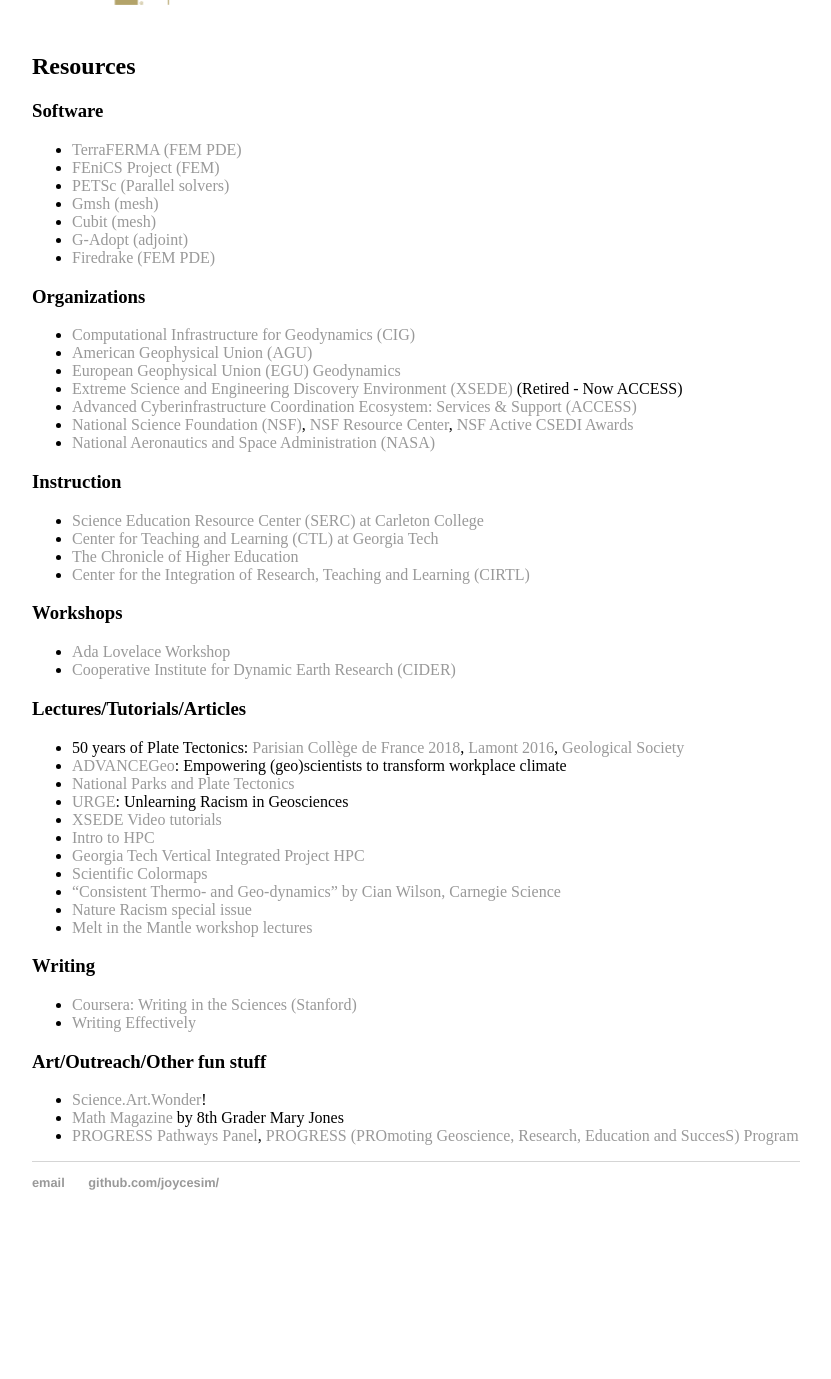
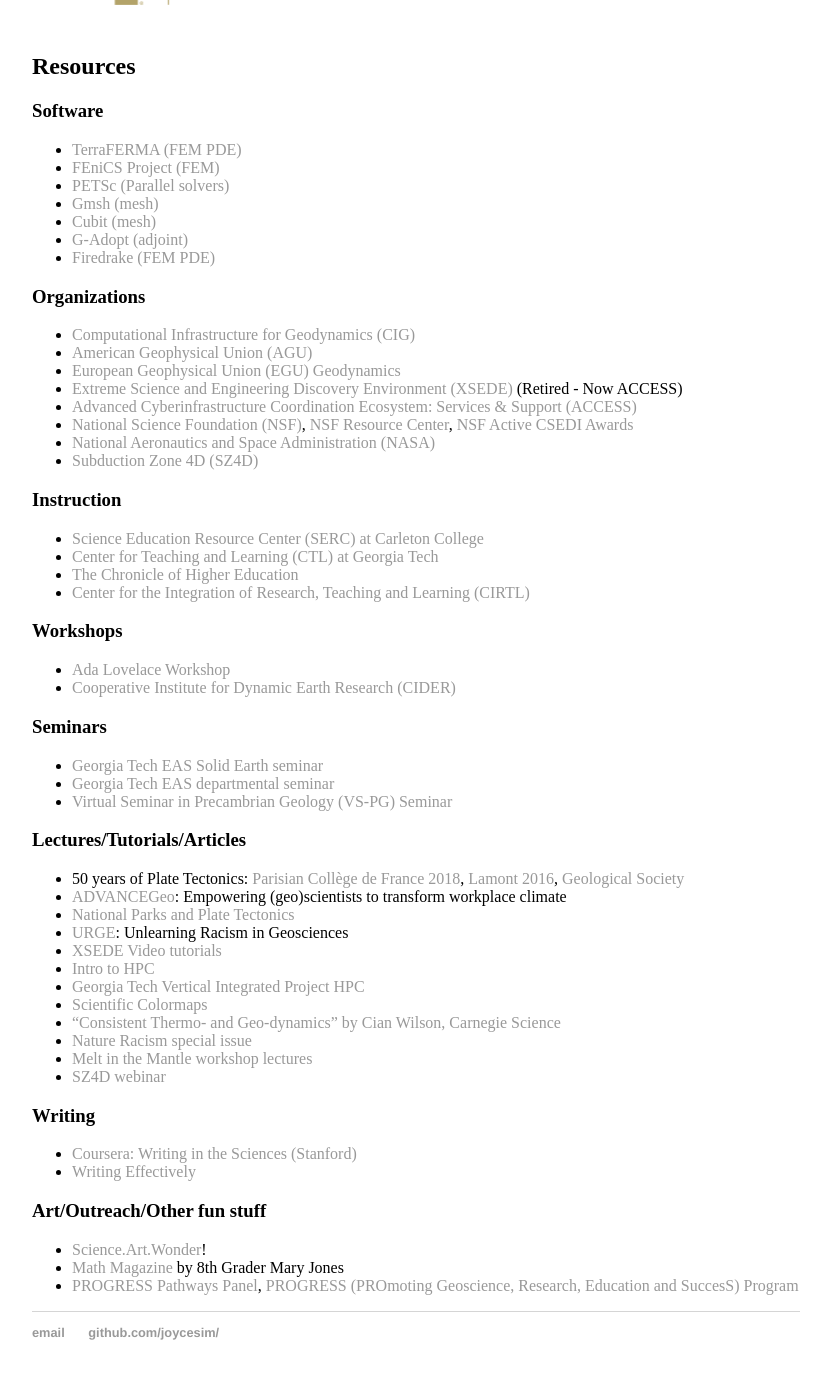
Before and after one commit to joycesim/joycesim.github.io, a Jekyll site: the page built from research/index.md, in a window 1280 px wide and 1400 px high, scrolled down 6249 px. Shown: the top 1379 px of the window, without its empty margins (224-1055 px from the left). Built offline with Jekyll 4.4.1, drawn with Linux system fonts in a browser that asks for light colours; before the commit the page ends 7499 px from its top, so only the background shows below that.

Commit message:
Update index.md

```diff
--- a/research/index.md
+++ b/research/index.md
@@ -126,6 +126,7 @@
 * [Advanced Cyberinfrastructure Coordination Ecosystem: Services & Support (ACCESS)](https://access-ci.org/)
 * [National Science Foundation (NSF)](https://www.nsf.gov/), [NSF Resource Center](https://nsfpolicyoutreach.com/resource-center/), [NSF Active CSEDI Awards](https://www.nsf.gov/awardsearch/advancedSearchResult?PIId=&PIFirstName=&PILastName=&PIOrganization=&PIState=&PIZip=&PICountry=&ProgOrganization=&ProgEleCode=1585&BooleanElement=All&ProgRefCode=&BooleanRef=All&Program=&ProgOfficer=&Keyword=&AwardNumberOperator=&AwardAmount=&AwardInstrument=&ActiveAwards=true&OriginalAwardDateOperator=&StartDateOperator=&ExpDateOperator=)
 * [National Aeronautics and Space Administration (NASA)](https://www.nasa.gov/)
+* [Subduction Zone 4D (SZ4D)](https://www.sz4d.org/)
 
 ### Instruction
 * [Science Education Resource Center (SERC) at Carleton College](https://serc.carleton.edu/NAGTWorkshops/earlycareer/index.html)
@@ -136,6 +137,11 @@
 ### Workshops
 * [Ada Lovelace Workshop](https://www.egu.eu/gd/meetings/conference-series/ada-lovelace-workshops-on-modelling-mantle-and-lithosphere-dynamics/)
 * [Cooperative Institute for Dynamic Earth Research (CIDER)](https://www.deep-earth.org/)
+
+### Seminars
+* [Georgia Tech EAS Solid Earth seminar](https://sites.gatech.edu/eas-solid-earth/)
+* [Georgia Tech EAS departmental seminar](https://eas.gatech.edu/eas-seminar-schedule)
+* [Virtual Seminar in Precambrian Geology (VS-PG) Seminar](https://sites.google.com/ucr.edu/vs-pg/home)
 
 ### Lectures/Tutorials/Articles
 * 50 years of Plate Tectonics: [Parisian Collège de France 2018](https://www.college-de-france.fr/fr/agenda/colloque/50-years-of-plate-tectonics-then-now-and-beyond), [Lamont 2016](https://lamont.columbia.edu/about/luminaries-signature-events/plate-tectonics-symposium-2016), [Geological Society](https://www.geolsoc.org.uk/wsmith17)
@@ -149,6 +155,7 @@
 * ["Consistent Thermo- and Geo-dynamics" by Cian Wilson, Carnegie Science](https://www.youtube.com/watch?v=vM21WwjC69c)
 * [Nature Racism special issue](https://www.nature.com/immersive/d42859-022-00031-8/index.html)
 * [Melt in the Mantle workshop lectures](https://www.newton.ac.uk/event/mim/)
+* [SZ4D webinar](https://www.sz4d.org/past)
 
 ### Writing
 * [Coursera: Writing in the Sciences (Stanford)](https://www.coursera.org/learn/sciwrite)
```
